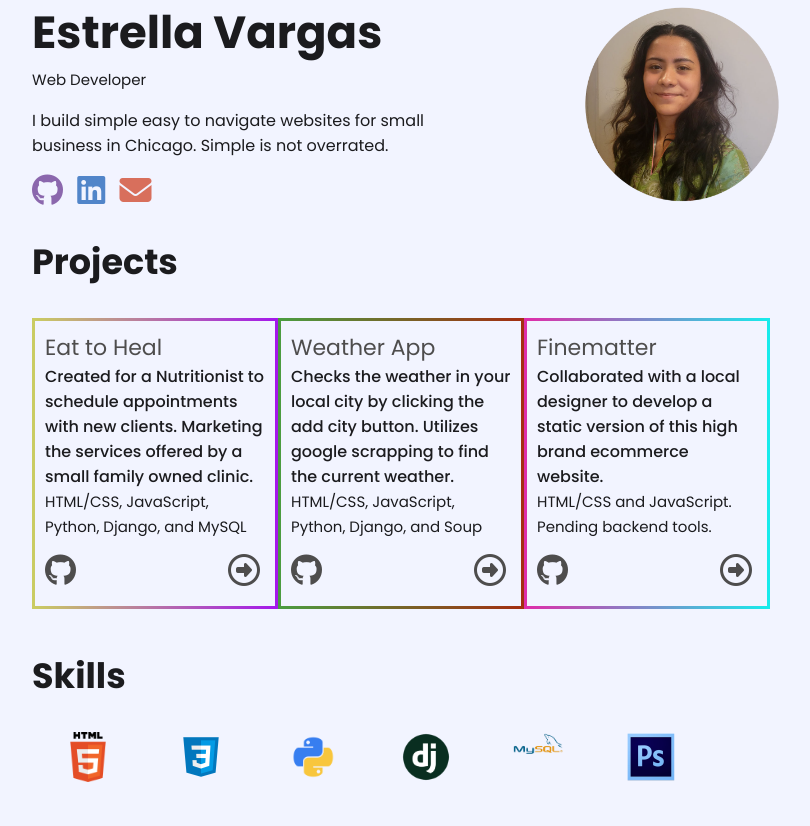
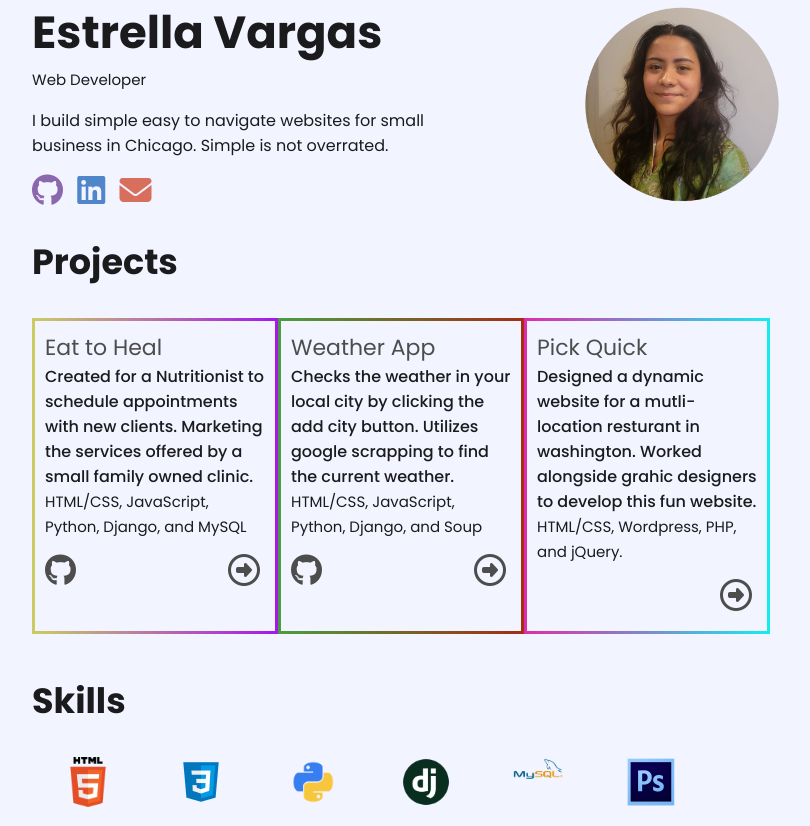
Before and after one commit to evargas1/Super-Port, a Django app: page / in a window 1280 px wide. Shown: the part 108-934 px from the top of the page, without its empty margins (233-1043 px from the left). Run offline with Django 4.2, Linux system fonts and the light colour scheme; some libraries are stand-ins or nearby versions.

Commit message:
added updated links

```diff
--- a/port/templates/port/main.html
+++ b/port/templates/port/main.html
@@ -67,11 +67,9 @@
                         Created for a Nutritionist to schedule appointments with new clients. Marketing the services offered by a small family owned clinic.</h3><span class="small-text">HTML/CSS, JavaScript, Python, Django, and MySQL</span>
 
                         <div class="view-more">
-                            <div class="git"><a target="_blank" href="https://github.com/evargas1/Roxy"><i class="fab fa-github fa-2x" style="color:rgb(78, 77, 77);"></i></a></div>
-                            <div class="site"><a target="_blank" href="https://roxyeattoheal.com"><i class="far fa-arrow-alt-circle-right fa-2x" style="color:rgb(78, 77, 77);"></i></a></div>
+                            <div class="git"><a target="_blank" href="https://github.com/evargas1/finematterShop"><i class="fab fa-github fa-2x" style="color:rgb(78, 77, 77);"></i></a></div>
+                            <div class="site"><a target="_blank" href="https://github.com/evargas1/finematterShop"><i class="far fa-arrow-alt-circle-right fa-2x" style="color:rgb(78, 77, 77);"></i></a></div>
                         </div>
-
-
                     </div>
                     <div id="funborder2" class="col-3">
                         <h3 class="large-text"> <span class="bold-large-text"> Weather App </span><br>
@@ -85,12 +83,12 @@
 
                     </div>
                     <div id="funborder3" class="col-3">
-                        <h3 class="large-text"> <span class="bold-large-text"> Finematter </span><br>
-                        Collaborated with a local designer to develop a static version of this high brand ecommerce website.</h3><span class="small-text">HTML/CSS and JavaScript. Pending backend tools.</span>
+                        <h3 class="large-text"> <span class="bold-large-text"> Pick Quick </span><br>
+                        Designed a dynamic website for a mutli-location resturant in washington. Worked alongside grahic designers to develop this fun website.</h3><span class="small-text">HTML/CSS, Wordpress, PHP, and jQuery. </span>
 
                         <div class="view-more">
-                            <div class="git"><a target="_blank" href="https://github.com/evargas1/finematterShop"><i class="fab fa-github fa-2x" style="color:rgb(78, 77, 77);"></i></a></div>
-                            <div class="site"><a target="_blank" href="https://finemattershop.com"><i class="far fa-arrow-alt-circle-right fa-2x" style="color:rgb(78, 77, 77);"></i></a></div>
+                            <div class="git"></div>
+                            <div class="site"><a target="_blank" href="#"><i class="far fa-arrow-alt-circle-right fa-2x" style="color:rgb(78, 77, 77);"></i></a></div>
                         </div>
 
                     </div>
```
